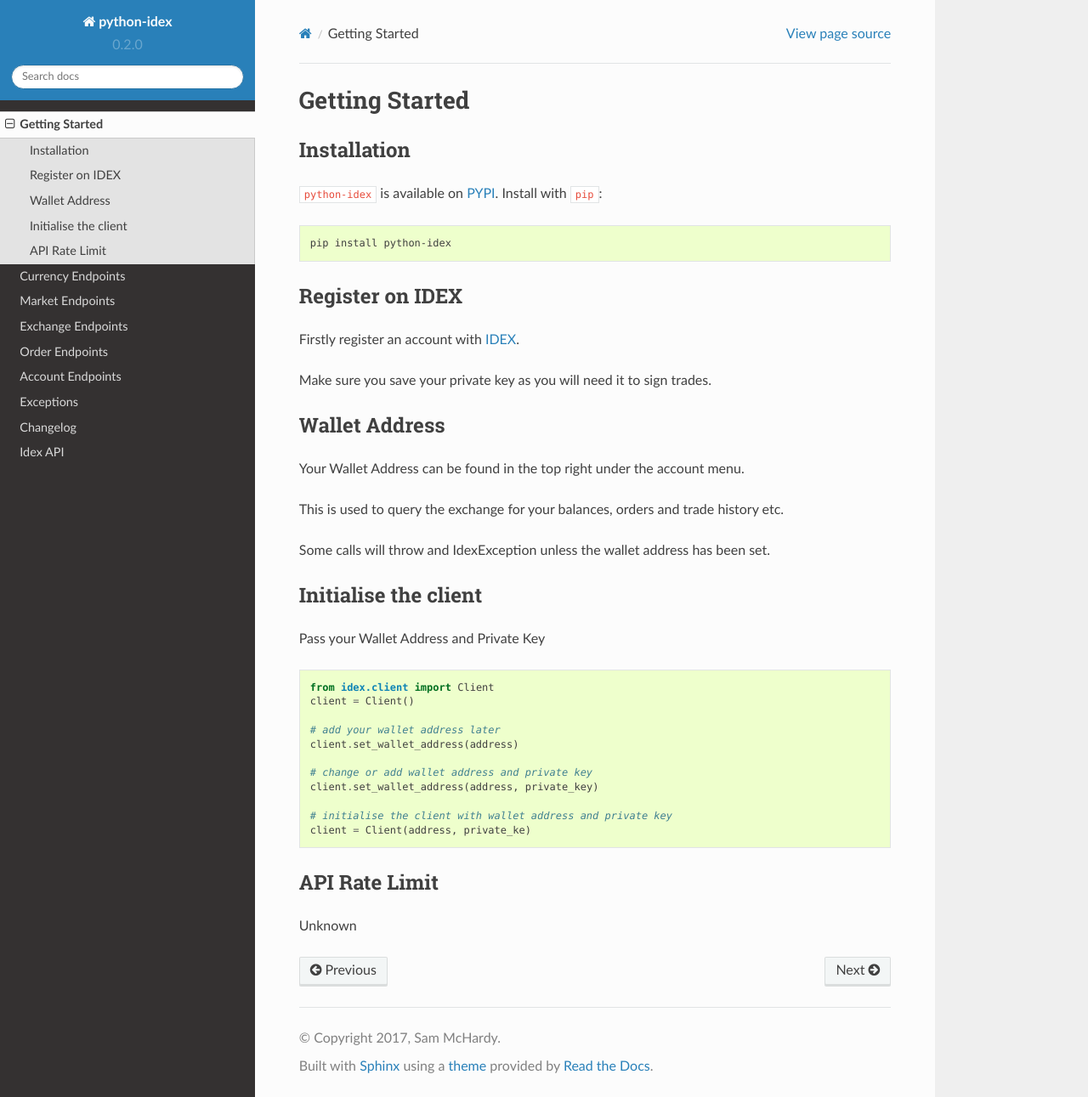
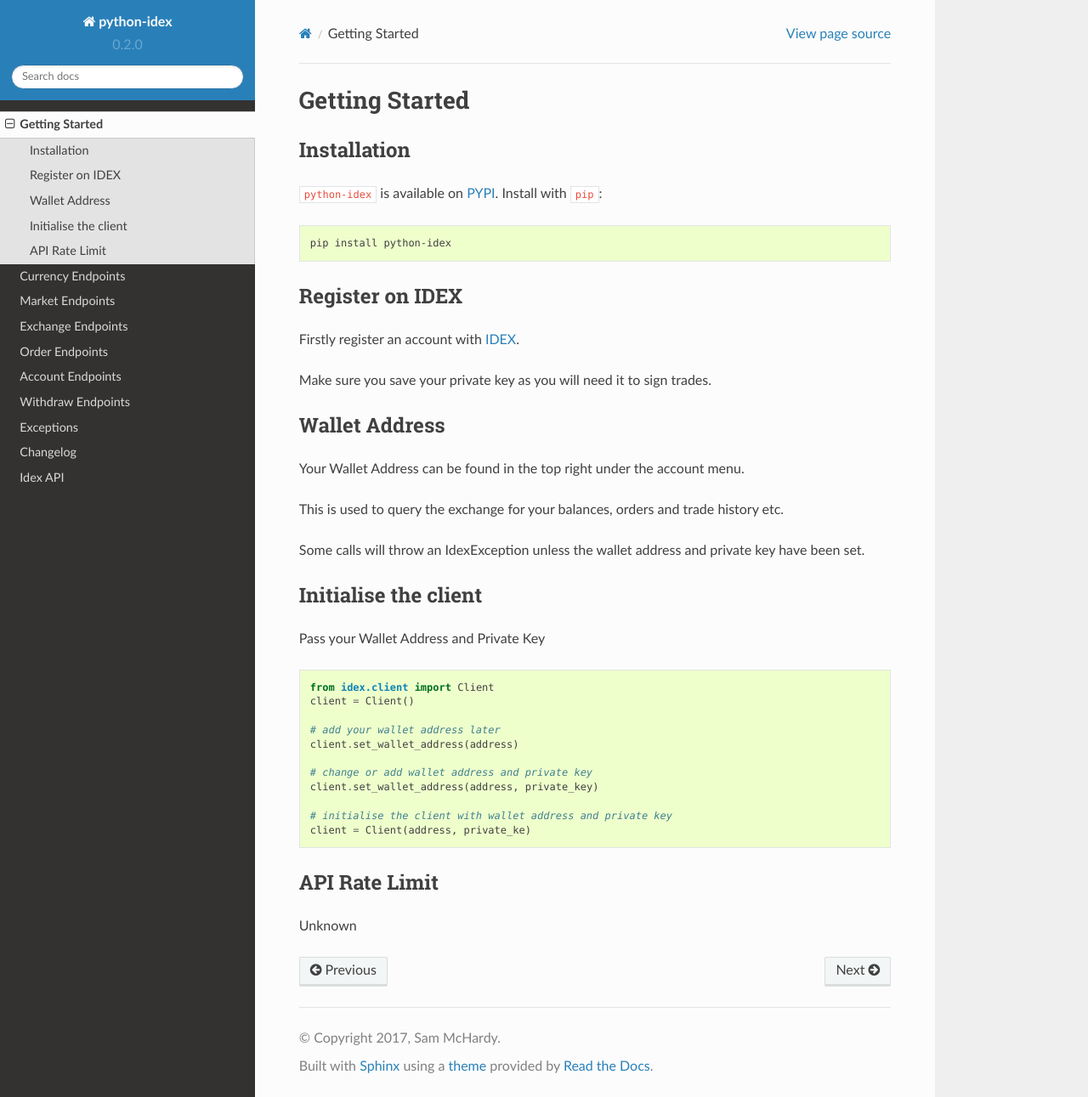
Before and after one commit to sammchardy/python-idex, a Sphinx documentation site: the page built from docs/overview.rst, in a window 1280 px wide and 1291 px high. Shown: the whole window at 85% size. Built offline with Sphinx 7.4.7 and the Read the Docs theme 2.0.0, drawn with Linux system fonts in a browser that asks for light colours; formulas are drawn with MathJax 3.

Commit message:
Add documentation for withdrawing

```diff
--- a/docs/index.rst
+++ b/docs/index.rst
@@ -14,6 +14,7 @@
    exchange
    orders
    account
+   withdraw
    exceptions
    changelog
 
--- a/docs/overview.rst
+++ b/docs/overview.rst
@@ -26,7 +26,7 @@
 
 This is used to query the exchange for your balances, orders and trade history etc.
 
-Some calls will throw and IdexException unless the wallet address has been set.
+Some calls will throw an IdexException unless the wallet address and private key have been set.
 
 Initialise the client
 ---------------------
```
Also changed, not shown: docs/withdraw.rst (added, +9 -0 lines).
